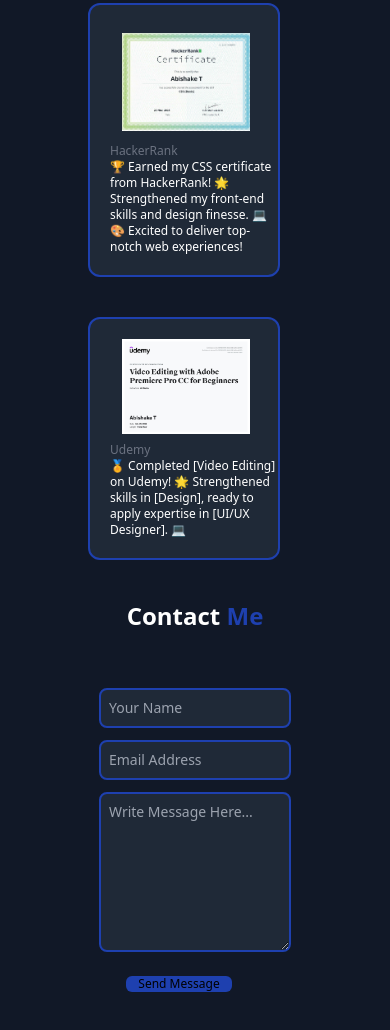
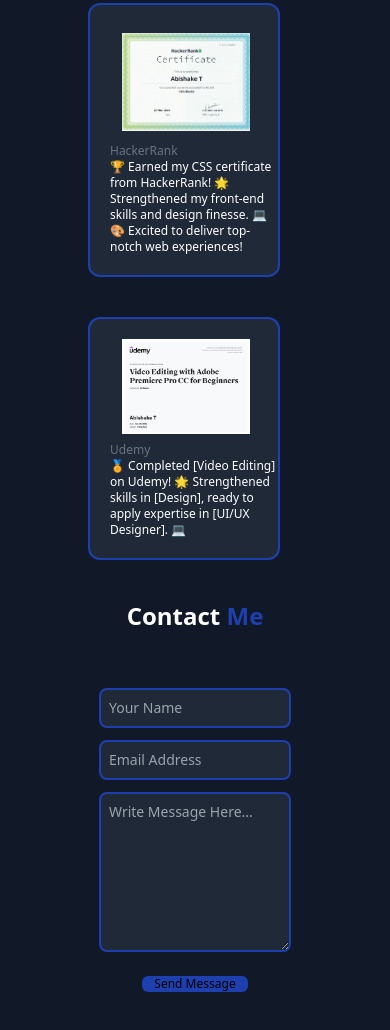
Before and after one commit to Abishake01/portfolio, a website: page index.html in a window 390 px wide. Shown: the part 1428-2458 px from the top of the page. Drawn offline with nearby package versions, Linux system fonts and the light colour scheme.

Commit message:
Responsive

```diff
--- a/index.html
+++ b/index.html
@@ -10,7 +10,8 @@
     </title>
 </head>
 
-<body class="bg-gray-900 ">
+<body class="bg-gray-900">
+
     <nav class=" top-0 md:sticky bg-gray-900 justify-between pb-3 md:pb-6">
         <div class="flex">
             <h1 class="text-white  text-xs md:text-4xl  sm:ml-10   ">Developer <span class="text-blue-800">X.</span></h1>
@@ -30,10 +31,10 @@
                         <li class="text-white hover:text-blue-800">Certificate</li>
                     </a>
 
-
                     <a href="#contact">
                         <li class="text-white hover:text-blue-800"> Contact </li>
                     </a>
+
 
                 </ul>
             </div>
@@ -246,7 +247,7 @@
                             class="bg-gray-800 h-40 md:h-60 w-48 md:w-96 p-2 text-sm md:text-xl text-white border-2 md:border-4 border-blue-800 rounded-lg "></textarea>
                     </div>
                     <div class="flex justify-center mr-8 md:mr-16 mt-3 md:mt-5">
-                        <button class="bg-blue-800 px-3 md:px-3 md:py-1 rounded-md text-xs md:text-2xl hover:text-white">Send
+                        <button class="bg-blue-800 px-3 md:px-3 md:py-1 rounded-md text-xs md:text-2xl hover:text-white ml-8 md:ml-16">Send
                             Message</button>
                     </div>
                 </div>
```
